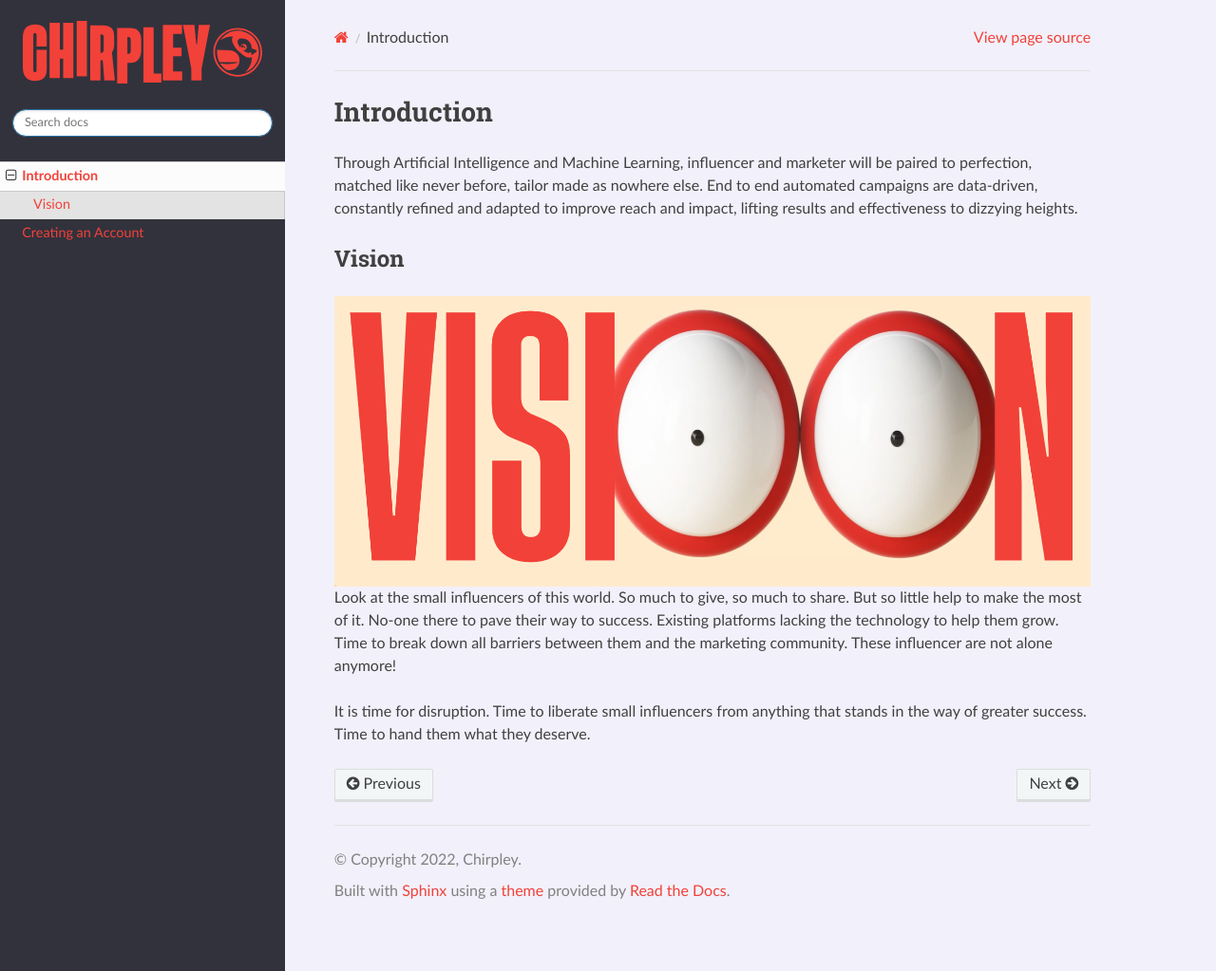
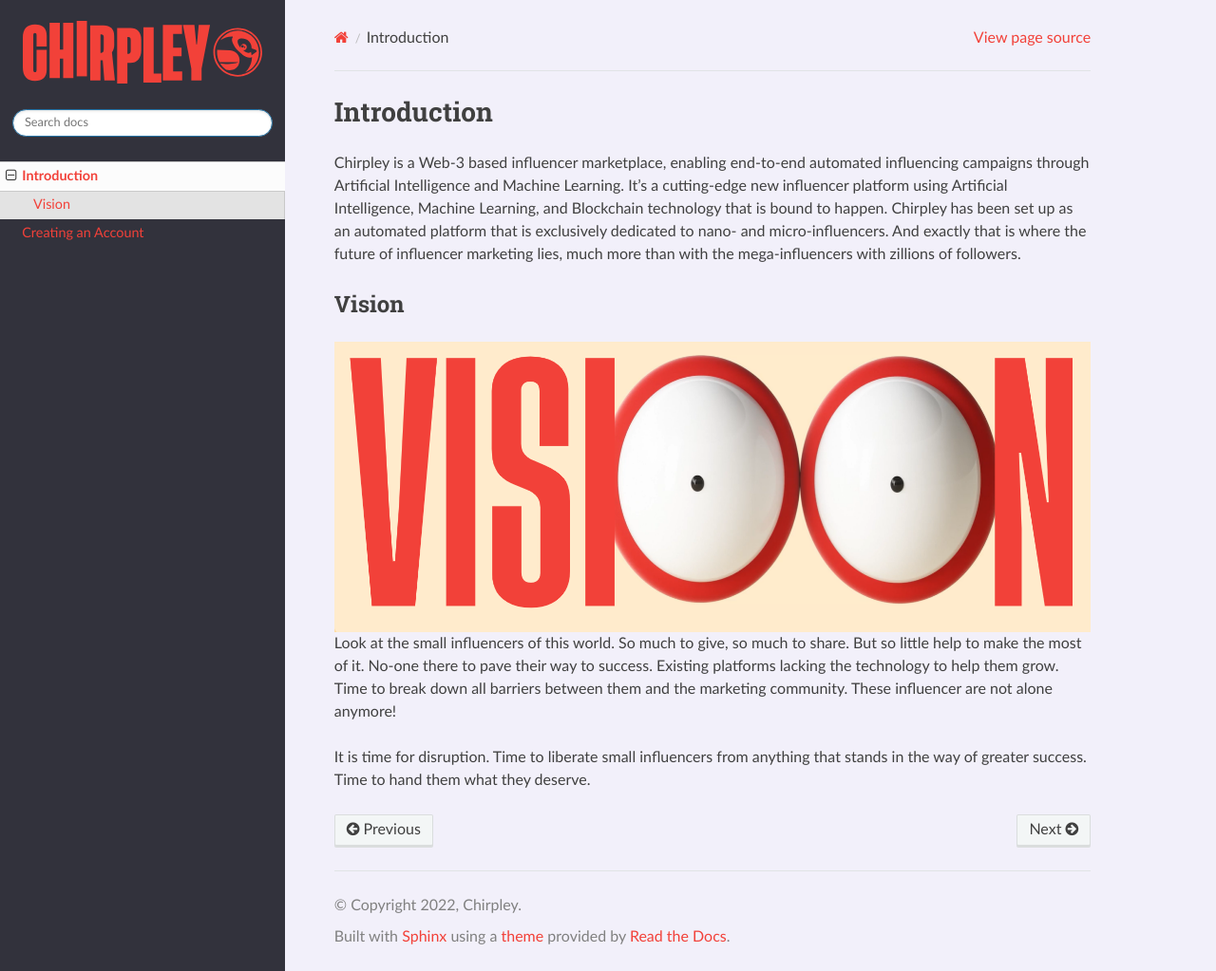
Before and after one commit to chirpley/docs, a Sphinx documentation site: the page built from docs/source/Introduction.rst, in a window 1280 px wide and 1023 px high. Shown: the whole window at 95% size. Built offline with Sphinx 7.4.7 and the Read the Docs theme 2.0.0, drawn with Linux system fonts in a browser that asks for light colours.

Commit message:
Update Introduction.rst

```diff
--- a/docs/source/Introduction.rst
+++ b/docs/source/Introduction.rst
@@ -1,7 +1,9 @@
 Introduction
 =====
 
-Through Artificial Intelligence and Machine Learning, influencer and marketer will be paired to perfection, matched like never before, tailor made as nowhere else. End to end automated campaigns are data-driven, constantly refined and adapted to improve reach and impact, lifting results and effectiveness to dizzying heights.
+Chirpley is a Web-3 based influencer marketplace, enabling end-to-end automated influencing campaigns through Artificial Intelligence and Machine Learning.
+It’s a cutting-edge new influencer platform using Artificial Intelligence, Machine Learning, and Blockchain technology that is bound to happen.
+Chirpley has been set up as an automated platform that is exclusively dedicated to nano- and micro-influencers. And exactly that is where the future of influencer marketing lies, much more than with the mega-influencers with zillions of followers.
 
 Vision
 ------------
```
